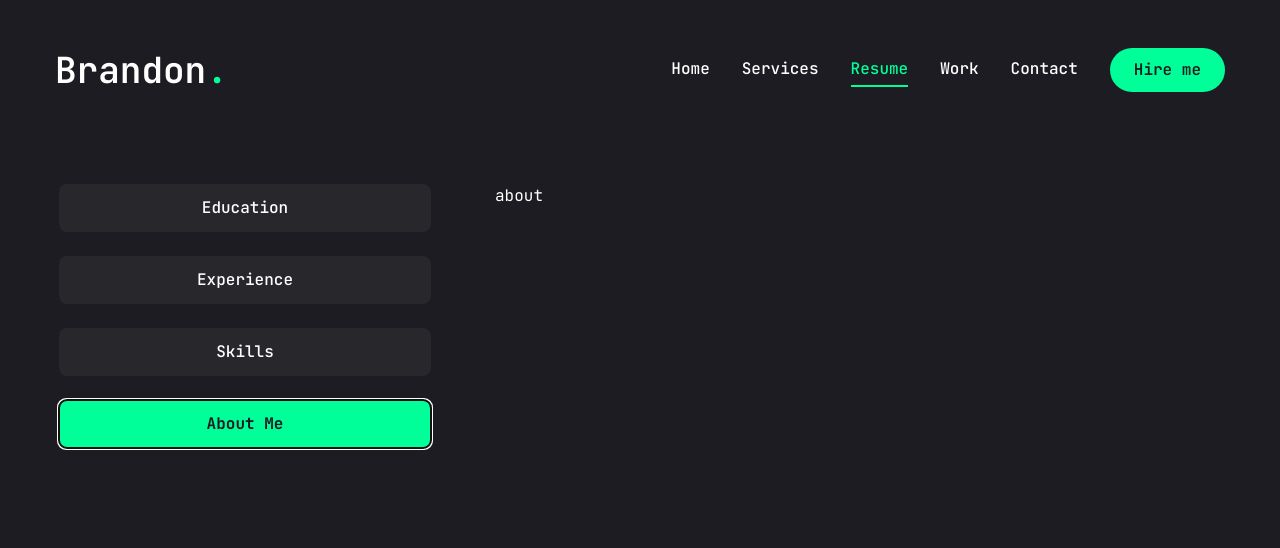
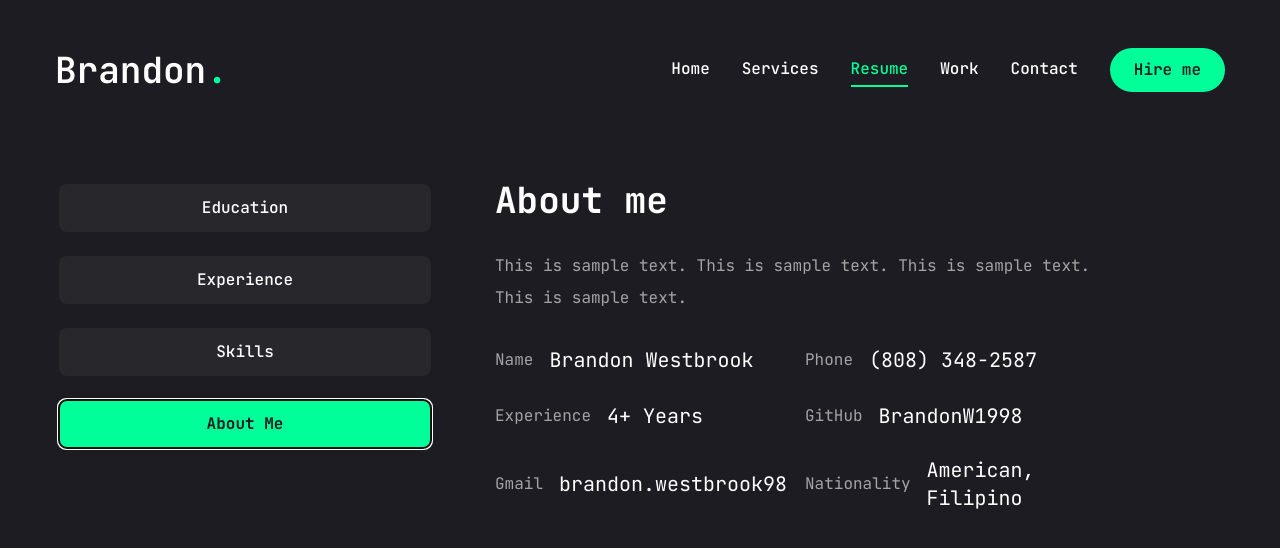
Before and after one commit to BrandonW1998/portfolio-react, a Next.js app: page /resume in a window 1280 px wide. Both pictures are taken after a click on the tab "About Me". Shown: the top 548 px of the page. Built offline with nearby package versions, Linux system fonts and the light colour scheme.

Commit message:
finished resume page

```diff
--- a/app/resume/page.jsx
+++ b/app/resume/page.jsx
@@ -8,8 +8,16 @@ import {
   FaJava,
   FaMicrosoft,
 } from "react-icons/fa";
-
 import { SiTailwindcss, SiNextdotjs } from "react-icons/si";
+import {
+  Tooltip,
+  TooltipContent,
+  TooltipProvider,
+  TooltipTrigger,
+} from "@/components/ui/tooltip";
+import { Tabs, TabsContent, TabsList, TabsTrigger } from "@/components/ui/tabs";
+import { ScrollArea } from "@/components/ui/scroll-area";
+import { motion } from "framer-motion";
 
 // About data
 const about = {
@@ -34,12 +42,12 @@ const about = {
       fieldValue: "BrandonW1998",
     },
     {
-      fieldName: "Email",
-      fieldValue: "brandon.westbrook98@gmail",
+      fieldName: "Gmail",
+      fieldValue: "brandon.westbrook98",
     },
     {
       fieldName: "Nationality",
-      fieldValue: "Asian-American",
+      fieldValue: "American, Filipino",
     },
   ],
 };
@@ -116,16 +124,6 @@ const skills = {
     },
   ],
 };
-
-import { Tabs, TabsContent, TabsList, TabsTrigger } from "@/components/ui/tabs";
-import {
-  Tooltip,
-  TooltipContent,
-  TooltipProvider,
-  TooltipTrigger,
-} from "@/components/ui/tooltip";
-import { ScrollArea } from "@/components/ui/scroll-area";
-import { motion } from "framer-motion";
 
 const Resume = () => {
   return (
@@ -211,7 +209,6 @@ const Resume = () => {
                 </ScrollArea>
               </div>
             </TabsContent>
-
             {/* Skills */}
             <TabsContent value="skills" className="w-full h-full">
               <div className="flex flex-col gap-[30px]">
@@ -243,10 +240,30 @@ const Resume = () => {
                 </ul>
               </div>
             </TabsContent>
-
             {/* About */}
-            <TabsContent value="about" className="w-full">
-              about
+            <TabsContent
+              value="about"
+              className="w-full text-center xl:text-left"
+            >
+              <div className="flex flex-col gap-[30px]">
+                <h3 className="text-4xl font-bold">{about.title}</h3>
+                <p className="max-w-[600px] text-white/60 mx-auto xl:mx-0">
+                  {about.description}
+                </p>
+                <ul className="grid grid-cols-1 xl:grid-cols-2 gap-y-6 max-w-[620px] mx-auto xl:mx-0">
+                  {about.info.map((item, index) => {
+                    return (
+                      <li
+                        key={index}
+                        className="flex items-center justify-center xl:justify-start gap-4"
+                      >
+                        <span className="text-white/60">{item.fieldName}</span>
+                        <span className="text-xl">{item.fieldValue}</span>
+                      </li>
+                    );
+                  })}
+                </ul>
+              </div>
             </TabsContent>
           </div>
         </Tabs>
```
